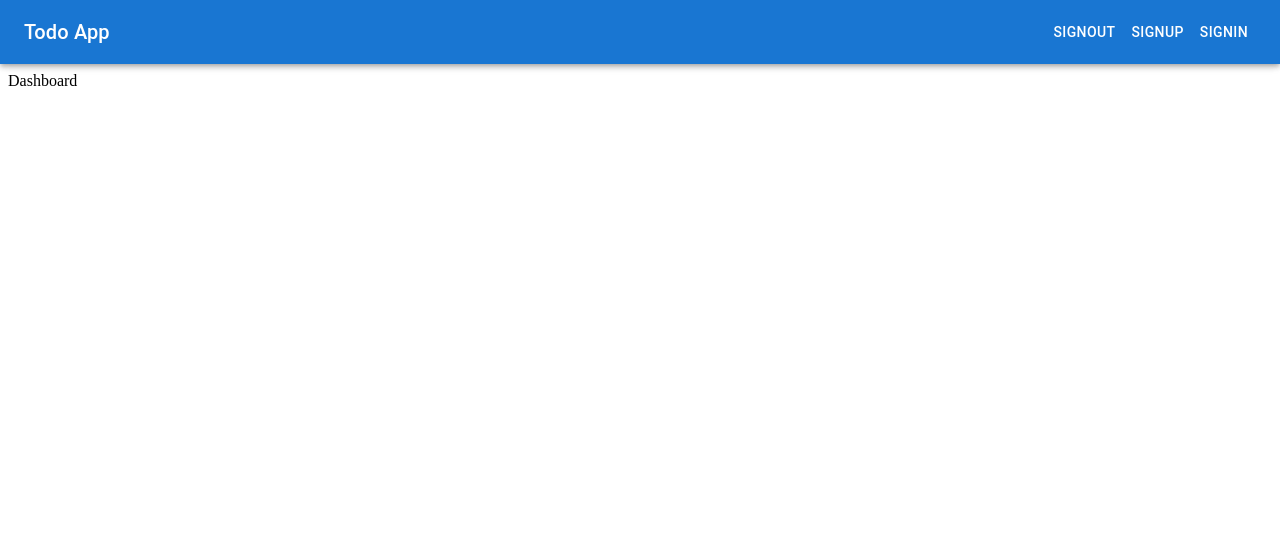
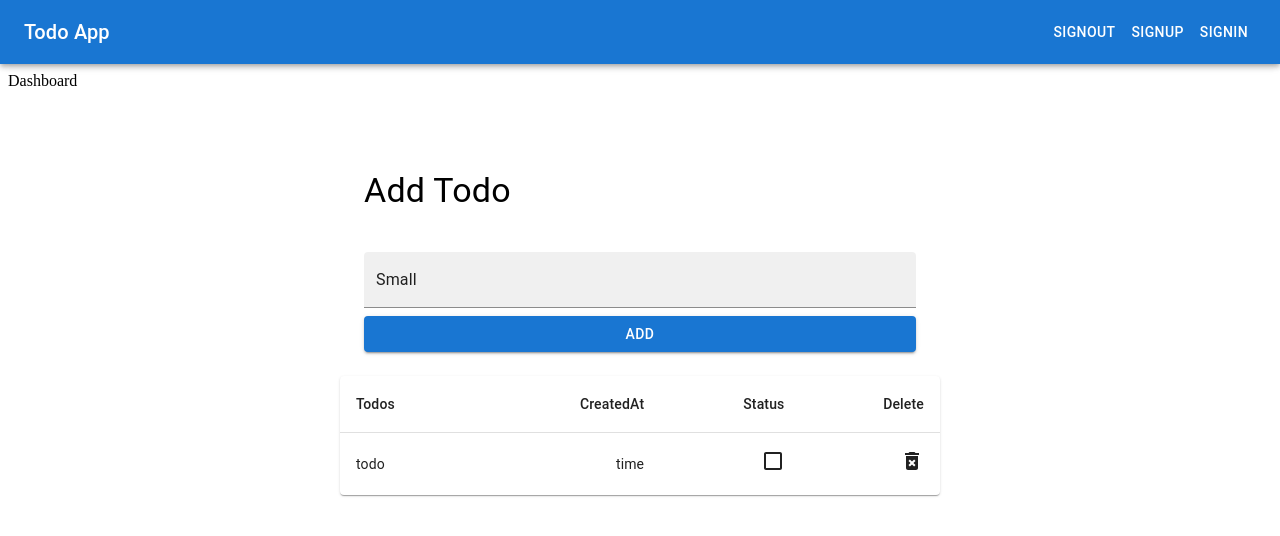
Before and after one commit to seongsoo96/toy-projects, a React (Create React App) app in the folder todo-with-auth/: page / in a window 1280 px wide. Shown: the top 536 px of the page. Built offline with nearby package versions, Linux system fonts and the light colour scheme.

Commit message:
feat: Implement dashboard, todo components

```diff
--- a/todo-with-auth/src/components/dashboard/Dashboard.tsx
+++ b/todo-with-auth/src/components/dashboard/Dashboard.tsx
@@ -1,5 +1,12 @@
-import React from 'react';
+import AddTodo from '../todo/AddTodo';
+import Todos from '../todo/Todos';
 
 export default function Dashboard() {
-  return <div>Dashboard</div>;
+  return (
+    <>
+      Dashboard
+      <AddTodo />
+      <Todos />
+    </>
+  );
 }
--- /dev/null
+++ b/todo-with-auth/src/components/todo/AddTodo.tsx
@@ -0,0 +1,37 @@
+import {
+  Box,
+  Button,
+  Container,
+  Input,
+  TextField,
+  Typography,
+} from '@mui/material';
+import { useForm, SubmitHandler } from 'react-hook-form';
+import { ErrorMessage } from '@hookform/error-message';
+import { useState } from 'react';
+
+export default function AddTodo() {
+  const [todos, setTodos] = useState([]);
+
+  return (
+    <Container maxWidth="sm">
+      <Box
+        component="div"
+        sx={{ display: 'flex', flexDirection: 'column', gap: 1, mt: 10 }}>
+        <Typography variant="h4" sx={{ mb: 4 }}>
+          Add Todo
+        </Typography>
+        <TextField
+          hiddenLabel
+          id="filled-hidden-label-small"
+          defaultValue="Small"
+          variant="filled"
+        />
+
+        <Button type="submit" variant="contained">
+          Add
+        </Button>
+      </Box>
+    </Container>
+  );
+}
--- /dev/null
+++ b/todo-with-auth/src/components/todo/Todo.tsx
@@ -0,0 +1,25 @@
+import { TableCell, TableRow } from '@mui/material';
+import React from 'react';
+import UnCheck from '@mui/icons-material/CheckBoxOutlineBlank';
+import Delete from '@mui/icons-material/DeleteForever';
+
+export default function Todo() {
+  return (
+    <>
+      <TableRow
+        // key={row.name}
+        sx={{ '&:last-child td, &:last-child th': { border: 0 } }}>
+        <TableCell component="th" scope="row">
+          todo
+        </TableCell>
+        <TableCell align="right">time</TableCell>
+        <TableCell align="right">
+          <UnCheck />
+        </TableCell>
+        <TableCell align="right">
+          <Delete />
+        </TableCell>
+      </TableRow>
+    </>
+  );
+}
--- /dev/null
+++ b/todo-with-auth/src/components/todo/Todos.tsx
@@ -0,0 +1,33 @@
+import * as React from 'react';
+import {
+  Table,
+  TableBody,
+  TableCell,
+  TableContainer,
+  TableHead,
+  TableRow,
+  Paper,
+} from '@mui/material';
+import Todo from './Todo';
+
+export default function Todos() {
+  return (
+    <TableContainer
+      component={Paper}
+      sx={{ maxWidth: 'sm', mx: 'auto', my: 3 }}>
+      <Table sx={{ minWidth: 'sm' }} aria-label="simple table">
+        <TableHead>
+          <TableRow>
+            <TableCell>Todos</TableCell>
+            <TableCell align="right">CreatedAt</TableCell>
+            <TableCell align="right">Status</TableCell>
+            <TableCell align="right">Delete</TableCell>
+          </TableRow>
+        </TableHead>
+        <TableBody>
+          <Todo />
+        </TableBody>
+      </Table>
+    </TableContainer>
+  );
+}
```
